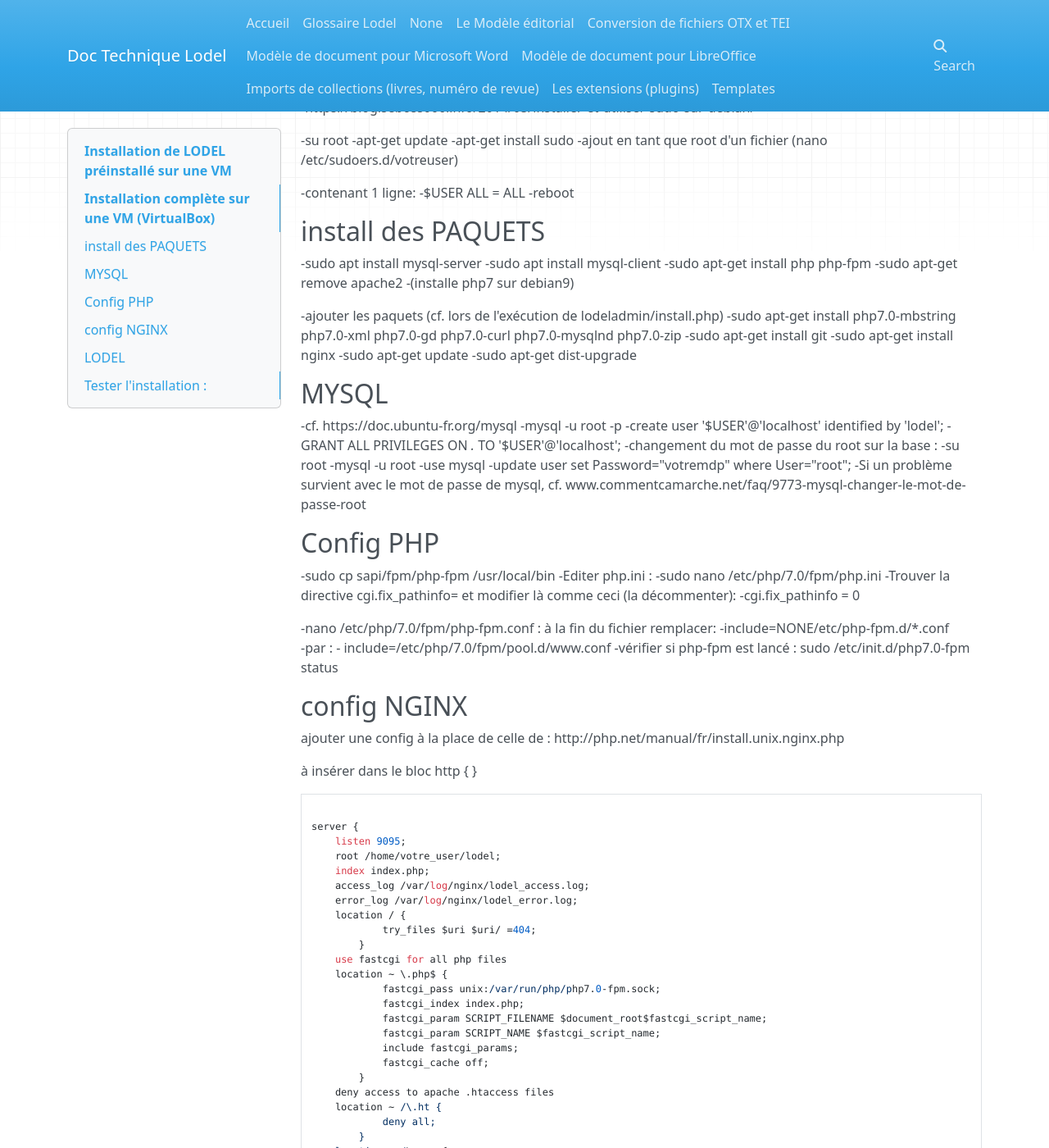
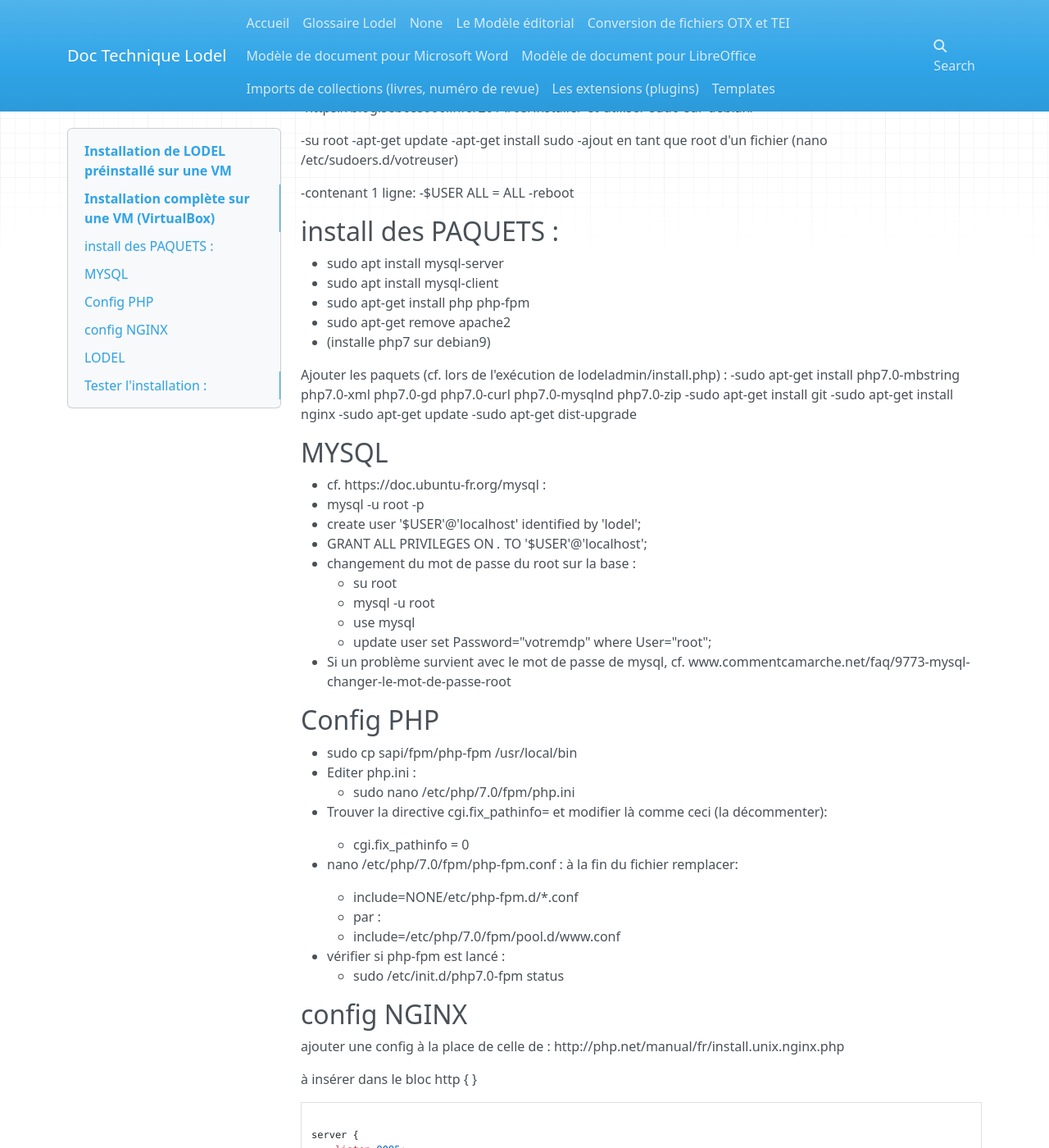
Before and after one commit to ValentinGeorgesDubost/Doc-Lodel, an MkDocs documentation site: the page built from docs/installer lodel.md, in a window 1280 px wide and 1400 px high, scrolled down 551 px. Shown: the whole window at 82% size. Built offline with MkDocs 1.6.1, drawn with Linux system fonts in a browser that asks for light colours; nearby versions of some CDN libraries; old or Windows-style settings are respelled for this version of MkDocs.

```diff
--- a/docs/installer lodel.md
+++ b/docs/installer lodel.md
@@ -28,51 +28,51 @@ Installation complète sur une VM (VirtualBox)
 -$USER ALL = ALL
 -reboot
 
-install des PAQUETS
--------------------
+install des PAQUETS :
+---------------------
 
--sudo apt install mysql-server
--sudo apt install mysql-client
--sudo apt-get install php php-fpm
--sudo apt-get remove apache2
--(installe php7 sur debian9)
+- sudo apt install mysql-server
+- sudo apt install mysql-client
+- sudo apt-get install php php-fpm
+- sudo apt-get remove apache2
+- (installe php7 sur debian9)
 
--ajouter les paquets (cf. lors de l'exécution de lodeladmin/install.php)
--sudo apt-get install php7.0-mbstring php7.0-xml php7.0-gd php7.0-curl php7.0-mysqlnd php7.0-zip
--sudo apt-get install git
--sudo apt-get install nginx
--sudo apt-get update
--sudo apt-get dist-upgrade
+Ajouter les paquets (cf. lors de l'exécution de lodeladmin/install.php) :
+	-sudo apt-get install php7.0-mbstring php7.0-xml php7.0-gd php7.0-curl php7.0-mysqlnd php7.0-zip
+	-sudo apt-get install git
+	-sudo apt-get install nginx
+	-sudo apt-get update
+	-sudo apt-get dist-upgrade
 
 MYSQL
 -----
 
--cf. https://doc.ubuntu-fr.org/mysql
--mysql -u root -p
--create user '$USER'@'localhost' identified by 'lodel';
--GRANT ALL PRIVILEGES ON *.* TO '$USER'@'localhost';
--changement du mot de passe du root sur la base :
-	-su root
-	-mysql -u root
-	-use mysql
-	-update user set Password="votremdp" where User="root";
--Si un problème survient avec le mot de passe de mysql, cf. www.commentcamarche.net/faq/9773-mysql-changer-le-mot-de-passe-root
+- cf. https://doc.ubuntu-fr.org/mysql :
+- mysql -u root -p
+- create user '$USER'@'localhost' identified by 'lodel';
+- GRANT ALL PRIVILEGES ON *.* TO '$USER'@'localhost';
+- changement du mot de passe du root sur la base :
+	- su root
+	- mysql -u root
+	- use mysql
+	- update user set Password="votremdp" where User="root";
+- Si un problème survient avec le mot de passe de mysql, cf. www.commentcamarche.net/faq/9773-mysql-changer-le-mot-de-passe-root
 
 Config PHP
 ----------
 
--sudo cp sapi/fpm/php-fpm /usr/local/bin
--Editer php.ini :
-	-sudo nano /etc/php/7.0/fpm/php.ini
--Trouver la directive cgi.fix_pathinfo= et modifier là comme ceci (la décommenter):
-	-cgi.fix_pathinfo = 0
+- sudo cp sapi/fpm/php-fpm /usr/local/bin
+- Editer php.ini :
+	- sudo nano /etc/php/7.0/fpm/php.ini
+- Trouver la directive cgi.fix_pathinfo= et modifier là comme ceci (la décommenter):
+	- cgi.fix_pathinfo = 0
 
--nano /etc/php/7.0/fpm/php-fpm.conf : à la fin du fichier remplacer:
-	-include=NONE/etc/php-fpm.d/*.conf
-	-par :
+- nano /etc/php/7.0/fpm/php-fpm.conf : à la fin du fichier remplacer:
+	- include=NONE/etc/php-fpm.d/*.conf
+	- par :
 	- include=/etc/php/7.0/fpm/pool.d/www.conf
--vérifier si php-fpm est lancé :
-  sudo /etc/init.d/php7.0-fpm status
+- vérifier si php-fpm est lancé :
+	- sudo /etc/init.d/php7.0-fpm status
 
 config NGINX
 ------------
```
